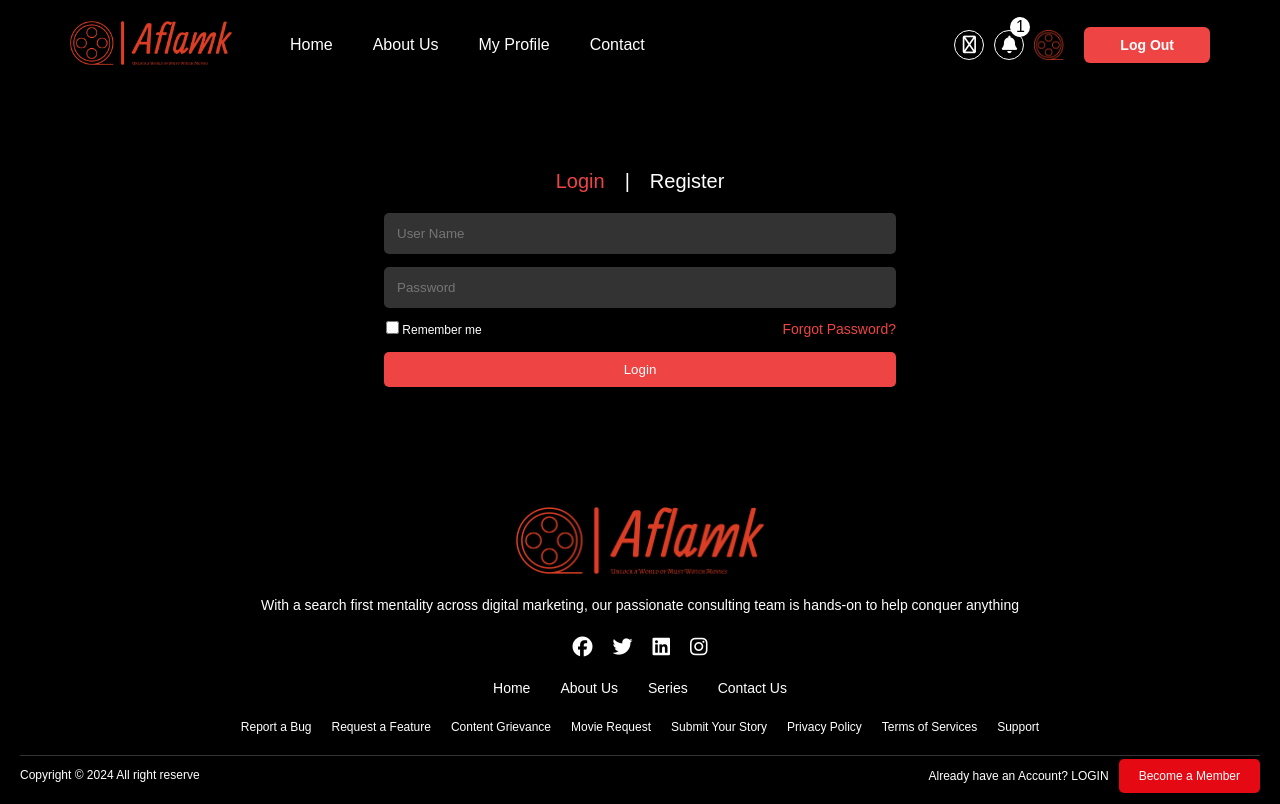
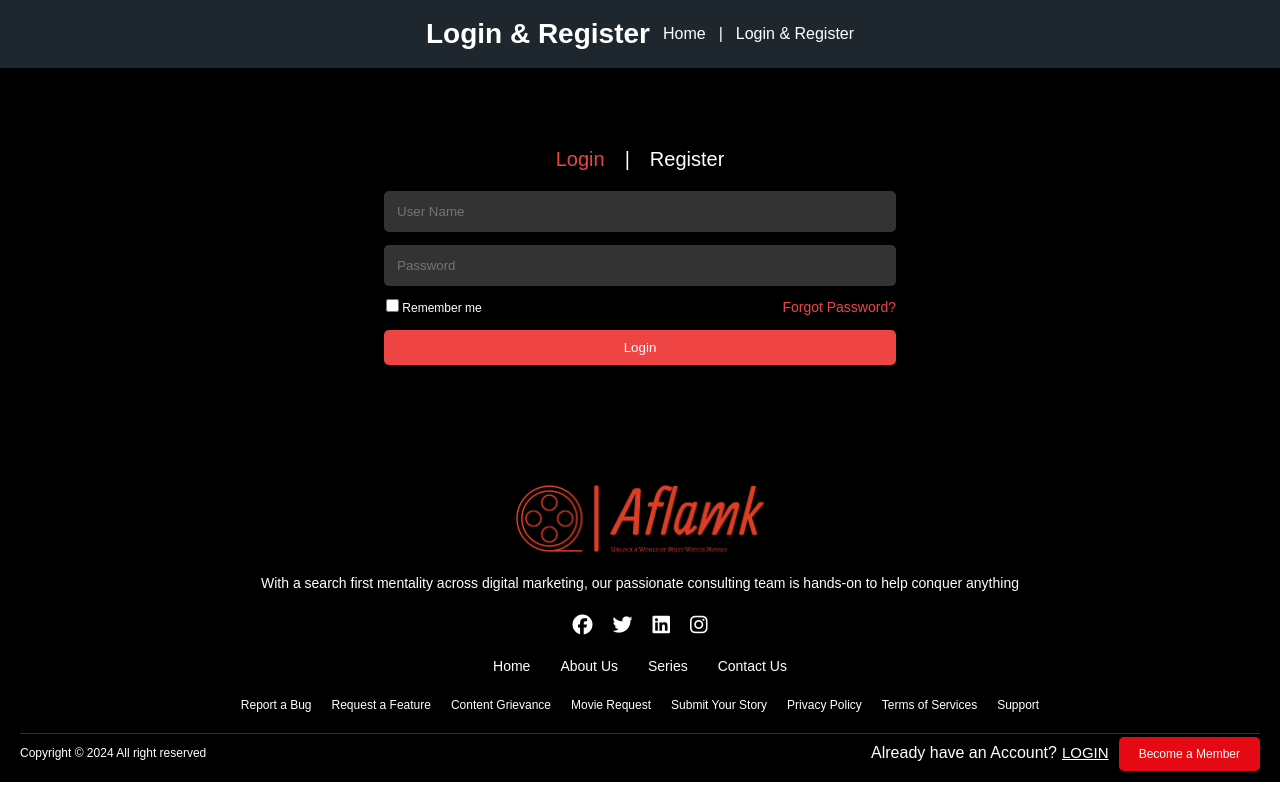
Before and after one commit to Khaledsherif2/Movie-app, a React (Vite) app: page /login in a window 1280 px wide. Built offline with nearby package versions, Linux system fonts and the light colour scheme.

Commit message:
update some feature

```diff
--- a/src/App.jsx
+++ b/src/App.jsx
@@ -9,12 +9,12 @@ function App() {
   return (
     <>
       <BrowserRouter>
-      <Navbar />
         <Routes>
+          <Route path="/" element={<Navbar />} />
+          <Route path="/login" element={<Login />} />
           <Route path="/about" element={<About />} />
-          <Route path="/login" element={<Login />} />
         </Routes>
-        <Footer/>
+        <Footer />
       </BrowserRouter>
     </>
   );
--- a/src/components/Footer/Footer.css
+++ b/src/components/Footer/Footer.css
@@ -59,8 +59,12 @@
 }
 .footer .bottom-bar a {
   color: #fff;
-  font-size: 12px;
-  text-decoration: none;
+  font-size: 15px;
+  text-decoration: underline;
+  margin-left: 5px;
+}
+.footer .bottom-bar a:first-of-type:hover {
+  color: #e50914;
 }
 .footer .bottom-bar .btn {
   background-color: #e50914;
--- a/src/components/Footer/Footer.jsx
+++ b/src/components/Footer/Footer.jsx
@@ -42,10 +42,11 @@ const Footer = () => {
         <Link to="/contact">Support</Link>
       </div>
       <div className="bottom-bar">
-        <p>Copyright &copy; 2024 All right reserve</p>
+        <p>Copyright &copy; 2024 All right reserved</p>
         <div>
-          <Link to="/login">Already have an Account? LOGIN</Link>
-          <Link className="btn" to="/signup">
+          <span>Already have an Account?</span>
+          <Link to="/login">LOGIN</Link>
+          <Link className="btn" to="/login">
             Become a Member
           </Link>
         </div>
--- /dev/null
+++ b/src/components/Header/Header.css
@@ -0,0 +1,19 @@
+.main-header {
+  display: flex;
+  justify-content: center;
+  gap: 13px;
+  padding: 18px;
+  background-color: rgb(30, 39, 45);
+  align-items: center;
+  color: white;
+}
+
+.main-header h3 {
+  font-size: 28px;
+  font-weight: 700;
+}
+
+.main-header a {
+  text-decoration: none;
+  color: white;
+}
--- /dev/null
+++ b/src/components/Header/Header.jsx
@@ -0,0 +1,15 @@
+import "./Header.css";
+import { Link } from "react-router-dom";
+
+const Header = ({ name }) => {
+  return (
+    <div className="main-header">
+      <h3>{name}</h3>
+      <Link to="/">Home</Link>
+      <span>|</span>
+      <p>{name}</p>
+    </div>
+  );
+};
+
+export default Header;
--- a/src/components/Navbar/Navbar.css
+++ b/src/components/Navbar/Navbar.css
@@ -48,7 +48,7 @@
   border: 1px solid #fff;
 }
 .navbar .container .icons i {
-  font-size: 1.1rem;
+  font-size: 0.9rem;
   color: #fff;
 }
 .navbar .container .icons > i {
@@ -67,14 +67,15 @@
 }
 .navbar .container .icons > div:nth-child(2) > span {
   position: absolute;
-  top: -50%;
-  right: -25%;
+  top: -35%;
+  right: -5%;
   display: grid;
   place-items: center;
-  width: 20px;
-  height: 20px;
+  width: 15px;
+  height: 15px;
   border-radius: 50%;
   background-color: #fff;
+  font-size: 15px;
 }
 .navbar .container .icons div .notifications {
   padding: 10px;
--- a/src/pages/About/About.css
+++ b/src/pages/About/About.css
@@ -1,24 +1,5 @@
 .about {
   background-color: black;
-  color: white;
-}
-
-.nav-about {
-  display: flex;
-  justify-content: center;
-  gap: 13px;
-  padding: 18px;
-  background-color: rgb(30, 39, 45);
-  align-items: center;
-}
-
-.nav-about h3 {
-  font-size: 28px;
-  font-weight: 700;
-}
-
-.nav-about a {
-  text-decoration: none;
   color: white;
 }
 
--- a/src/pages/About/About.jsx
+++ b/src/pages/About/About.jsx
@@ -1,5 +1,7 @@
 import { useState } from "react";
 import "./About.css";
+import Header from "../../components/Header/Header";
+import Navbar from "../../components/Navbar/Navbar";
 
 function About() {
   const items = [
@@ -48,14 +50,10 @@ function About() {
   };
 
   return (
+    <>
+      <Navbar />
       <div className="about">
-      <div className="nav-about">
-        <h3>About Us</h3>
-        <a href="/">Home</a>
-        <span>|</span>
-        <p>About Us</p>
-      </div>
-
+        <Header name="About us" />
         <div className="choose-us">
           <div className="left">
             <h5>Why Choose Us</h5>
@@ -63,9 +61,9 @@ function About() {
               Our company stands out due to our commitment to delivering
               high-quality services that meet the unique needs of our clients.
               With a team of experienced professionals, we focus on innovation,
-            customer satisfaction, and tailored solutions that drive success. We
-            prioritize transparency, reliability, and excellence in everything
-            we do.
+              customer satisfaction, and tailored solutions that drive success.
+              We prioritize transparency, reliability, and excellence in
+              everything we do.
             </p>
           </div>
           <div className="right">
@@ -88,11 +86,11 @@ function About() {
           <div className="info">
             <h5>Our Objective</h5>
             <p>
-            Our primary objective is to empower businesses and individuals with
-            cutting-edge solutions that enhance efficiency and foster growth. We
-            strive to be a trusted partner by delivering customized strategies
-            that meet evolving market demands, ensuring sustainable success for
-            our clients.
+              Our primary objective is to empower businesses and individuals
+              with cutting-edge solutions that enhance efficiency and foster
+              growth. We strive to be a trusted partner by delivering customized
+              strategies that meet evolving market demands, ensuring sustainable
+              success for our clients.
             </p>
           </div>
 
@@ -116,8 +114,8 @@ function About() {
                   setShowIframe(false);
                 }}
               ></i>
-            <iframe className="frame"
-
+              <iframe
+                className="frame"
                 src="https://www.youtube.com/embed/BXrCWq7DCfg?autoplay=1"
                 allow="accelerometer; autoplay; clipboard-write; encrypted-media; gyroscope; picture-in-picture; web-share"
                 allowfullscreen
@@ -128,8 +126,8 @@ function About() {
           <h5>See Videos How It Works</h5>
           <img src="./img-about/title-bg.webp" alt="Title Background" />
           <p>
-          Watch our videos to explore how our innovative solutions work and how
-          they <br /> can help you achieve your goals effectively.
+            Watch our videos to explore how our innovative solutions work and
+            how they <br /> can help you achieve your goals effectively.
           </p>
           <div className="vid">
             <button className="btn-vid" onClick={handleClick}>
@@ -169,8 +167,9 @@ function About() {
           <h3>Best Team</h3>
           <img src="./img-about/title-bg.webp" alt="Title Background" />
           <p>
-          Our team is comprised of highly skilled and experienced professionals
-          who are passionate <br /> about delivering exceptional results.
+            Our team is comprised of highly skilled and experienced
+            professionals who are passionate <br /> about delivering exceptional
+            results.
           </p>
           <div className="members">
             <div className="member">
@@ -223,6 +222,7 @@ function About() {
           ))}
         </div>
       </div>
+    </>
   );
 }
 
--- a/src/pages/Register-Login/Login.css
+++ b/src/pages/Register-Login/Login.css
@@ -1,49 +1,51 @@
-.login-container{
+.login-container {
   width: 100%;
   text-align: center;
   background-color: black;
   padding: 80px 0px 100px;
 }
 
-.auth-container {
-  width:40%;
+.login-container .auth-container {
+  width: 40%;
   margin: 0 auto;
 }
 
-  @media(
-    max-width: 768px
-  ){
-    .auth-container {
+@media (max-width: 768px) {
+  .login-container .auth-container {
     width: 90%;
   }
 }
 
-  .toggle-container {
+.login-container .auth-container .toggle-container {
   display: flex;
   justify-content: center;
   margin-bottom: 20px;
 }
 
-  .toggle-container span {
+.login-container .auth-container .toggle-container span {
   margin: 0 10px;
   cursor: pointer;
   font-size: 20px;
 }
 
-  .active {
+.login-container .auth-container .toggle-container span.active {
   color: rgb(239, 68, 68);
 }
 
-  .inactive {
+.login-container .auth-container .toggle-container span.inactive {
   color: white;
 }
 
-  .auth-form {
+.login-container .auth-container .toggle-container .space {
+  color: white;
+}
+
+.login-container .auth-container .auth-form {
   display: flex;
   flex-direction: column;
 }
 
-  .auth-input {
+.login-container .auth-container .auth-form .auth-input {
   padding: 13px;
   margin-bottom: 13px;
   border: none;
@@ -52,7 +54,7 @@
   color: white;
 }
 
-  .auth-button {
+.login-container .auth-container .auth-form .auth-button {
   background-color: rgb(239, 68, 68);
   color: white;
   padding: 10px;
@@ -61,29 +63,25 @@
   cursor: pointer;
 }
 
-  .remember-container {
+.login-container .auth-container .auth-form .remember-container {
   display: flex;
   justify-content: space-between;
   align-items: center;
   margin-bottom: 15px;
 }
 
-  .forgot-password {
+.login-container .auth-container .auth-form .forgot-password {
   color: rgb(239, 68, 68);
   text-decoration: none;
   font-size: 14px;
   cursor: pointer;
 }
 
-  .forgot-password:hover {
+.login-container .auth-container .auth-form .forgot-password:hover {
   text-decoration: underline;
 }
 
-  .space {
-    color: white;
-  }
-
-  .checkbox {
+.login-container .auth-container .auth-form .checkbox {
   color: white;
   font-size: 12px;
   margin-left: 2px;
--- a/src/pages/Register-Login/Login.jsx
+++ b/src/pages/Register-Login/Login.jsx
@@ -1,13 +1,15 @@
+import Header from "../../components/Header/Header";
 import "./Login.css";
 import { useState } from "react";
+import { Link } from "react-router-dom";
 
 function Login() {
   const [isRegister, setIsRegister] = useState(false);
 
-
   return (
+    <>
+      <Header name="Login & Register" />
       <div className="login-container">
-
         <div className="auth-container">
           <div className="toggle-container">
             <span
@@ -27,8 +29,16 @@ function Login() {
 
           {isRegister ? (
             <form className="auth-form">
-          <input type="text" placeholder="User Name" className="auth-input" />
-          <input type="email" placeholder="Your Email" className="auth-input" />
+              <input
+                type="text"
+                placeholder="User Name"
+                className="auth-input"
+              />
+              <input
+                type="email"
+                placeholder="Your Email"
+                className="auth-input"
+              />
               <input
                 type="password"
                 placeholder="Password"
@@ -45,7 +55,11 @@ function Login() {
             </form>
           ) : (
             <form className="auth-form">
-          <input type="text" placeholder="User Name" className="auth-input" />
+              <input
+                type="text"
+                placeholder="User Name"
+                className="auth-input"
+              />
               <input
                 type="password"
                 placeholder="Password"
@@ -53,11 +67,11 @@ function Login() {
               />
               <div className="remember-container">
                 <label className="checkbox">
-              <input  type="checkbox" /> Remember me
+                  <input type="checkbox" /> Remember me
                 </label>
-            <a href="#" className="forgot-password">
+                <Link to="#" className="forgot-password">
                   Forgot Password?
-            </a>
+                </Link>
               </div>
               <button type="submit" className="auth-button">
                 Login
@@ -65,9 +79,8 @@ function Login() {
             </form>
           )}
         </div>
-
       </div>
-
+    </>
   );
 }
 
```
Lines whose indentation alone changed are shown as unchanged.
